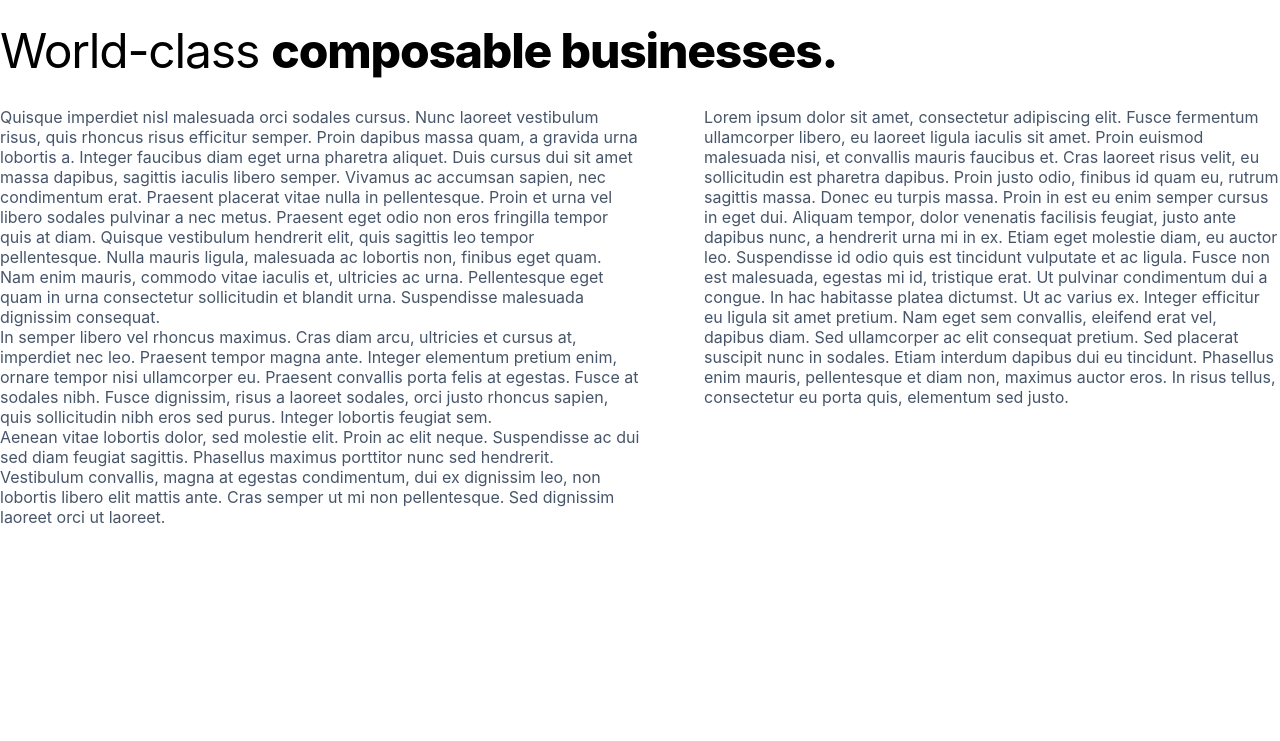
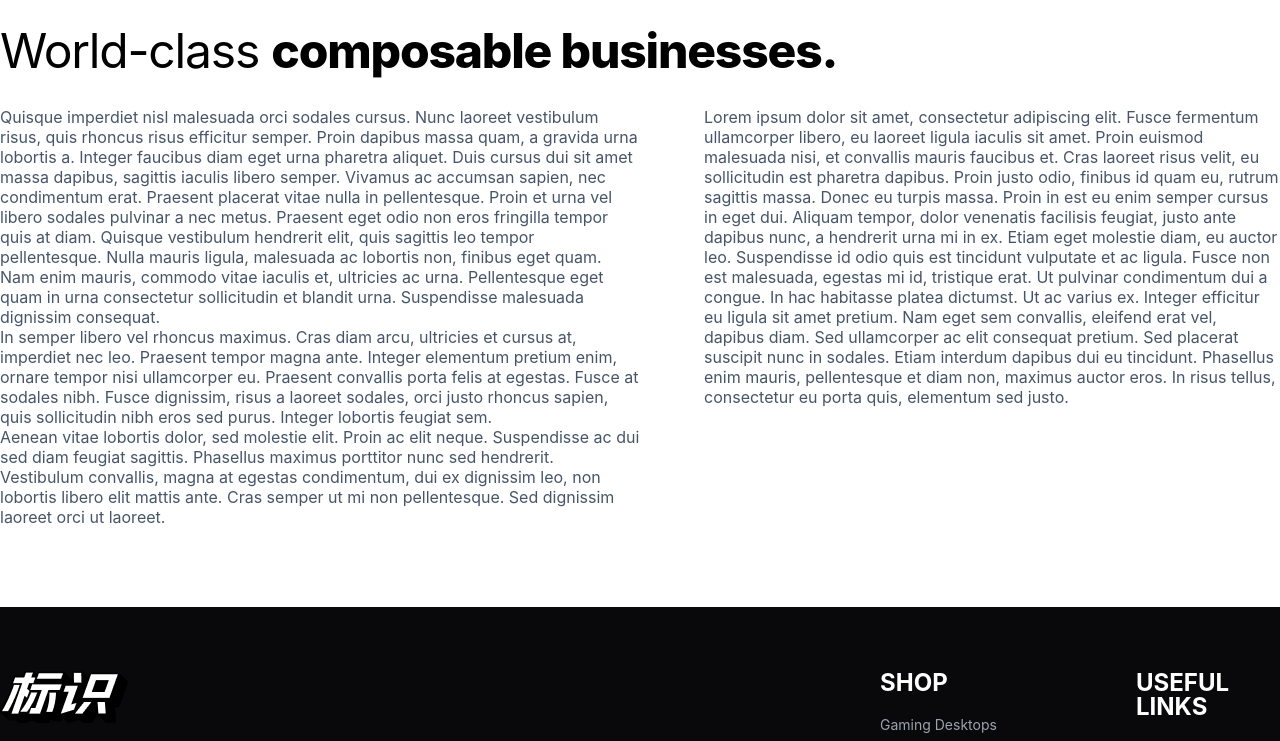
Before and after one commit to DarkWool/shopping-cart, a React (Vite) app: page / in a window 1280 px wide. Shown: the part 2000-2741 px from the top of the page. Before the commit the page ends 2607 px from the top, so only its background shows below. Built offline with nearby package versions, Linux system fonts and the light colour scheme.

Commit message:
Create Footer.jsx and add it to App.jsx

```diff
--- a/src/App.jsx
+++ b/src/App.jsx
@@ -1,6 +1,7 @@
 import { SingleProduct } from "./pages/SingleProduct";
 import { Routes, Route } from "react-router-dom";
 import { Header } from "./components/Header";
+import { Footer } from "./components/Footer";
 import { Home } from "./pages/Home";
 import { Shop } from "./pages/Shop/";
 import { Cart } from "./components/Cart";
@@ -29,6 +30,8 @@ function App() {
         </Route>
         <Route path="/product/:id" element={<SingleProduct />} />
       </Routes>
+
+      <Footer />
     </>
   );
 }
--- /dev/null
+++ b/src/components/Footer.jsx
@@ -0,0 +1,89 @@
+import logo from "/src/assets/images/logo.png";
+import { Link } from "react-router-dom";
+
+const linksSections = [
+  {
+    title: "SHOP",
+    items: [
+      { title: "Gaming Desktops", url: "./shop/category/pcmcat287600050002" },
+      { title: "Gaming Laptops", url: "./shop/category/pcmcat287600050003" },
+      { title: "Gaming Monitors", url: "./shop/category/pcmcat304600050011" },
+      { title: "Computer Cards & Components", url: "./shop/category/abcat0507000" },
+      { title: "Virtual Reality", url: "./shop/category/pcmcat1476727552895" },
+      { title: "PC Gaming Accessories", url: "./shop/category/pcmcat159700050051" },
+    ],
+  },
+  {
+    title: "USEFUL LINKS",
+    items: [
+      { title: "Home", url: "/" },
+      { title: "Shop", url: "./shop" },
+      {
+        title: "Repository",
+        url: "https://github.com/DarkWool/shopping-cart",
+        target: "_blank",
+      },
+      {
+        title: "DarkWool GitHub",
+        url: "https://github.com/DarkWool",
+        target: "_blank",
+      },
+    ],
+  },
+];
+
+export function Footer() {
+  return (
+    <footer className="bg-zinc-950 text-white text-sm">
+      <div className="container max-w-screen-xl py-16 flex justify-between">
+        <div className="max-w-xs mr-20 text-sm">
+          <img src={logo} className="mb-5" />
+          <p className="leading-tight">
+            Lorem ipsum, dolor sit amet consectetur adipisicing elit. Veritatis magni ut
+            sit, veniam magnam nesciunt corporis neque aliquam earum facere repudiandae
+            itaque exercitationem accusamus provident nemo quasi! Modi, amet iste.
+          </p>
+        </div>
+
+        <div className="flex gap-x-28">
+          {linksSections.map((section, i) => {
+            const links = section.items.map((link, i) => {
+              const attrs = { to: link.url };
+              attrs.target = link.target && link.target;
+
+              return (
+                <li key={i}>
+                  <Link
+                    {...attrs}
+                    className="transition ease-in-out text-gray-400 hover:text-white"
+                  >
+                    {link.title}
+                  </Link>
+                </li>
+              );
+            });
+
+            return (
+              <div className="w-36" key={i}>
+                <span className="block text-2xl leading-none font-bold mb-5">
+                  {section.title}
+                </span>
+                <ul className="flex flex-col gap-y-4">{links}</ul>
+              </div>
+            );
+          })}
+        </div>
+      </div>
+
+      <div className="border-t border-gray-800">
+        <div className="container max-w-screen-xl py-5 text-sm flex justify-between">
+          <span className="text-gray-400">© 2023 Woolper Inc. All Rights Reserved.</span>
+
+          <span className="font-medium">
+            Project made by DarkWool using {"BestBuy's"} API.
+          </span>
+        </div>
+      </div>
+    </footer>
+  );
+}
```
